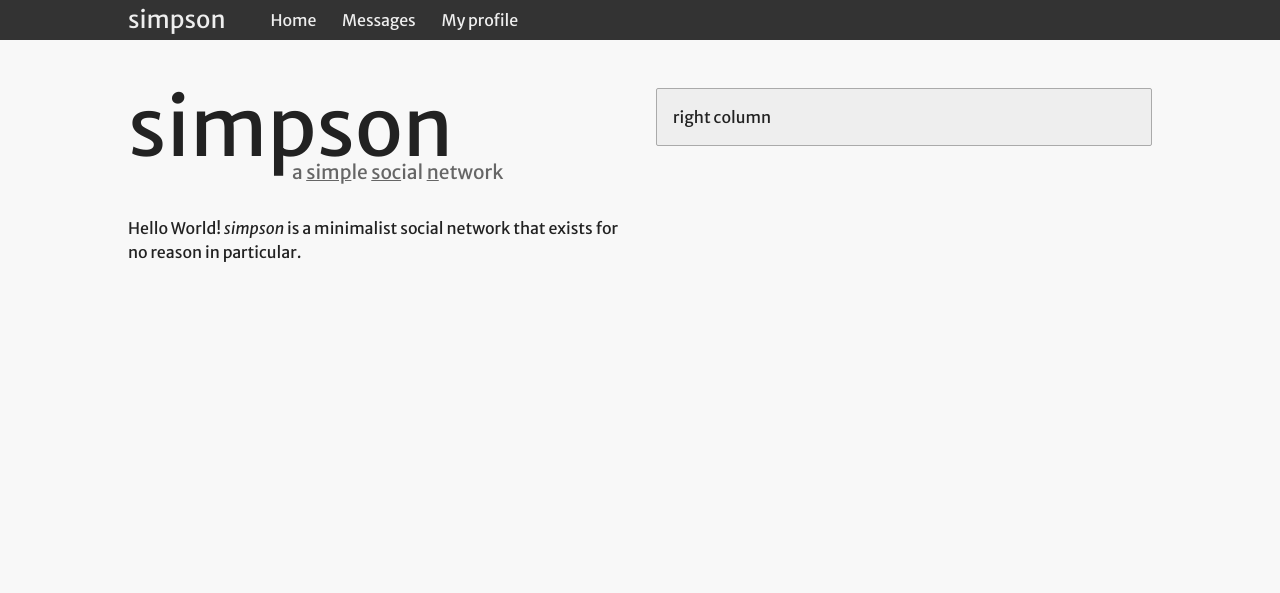
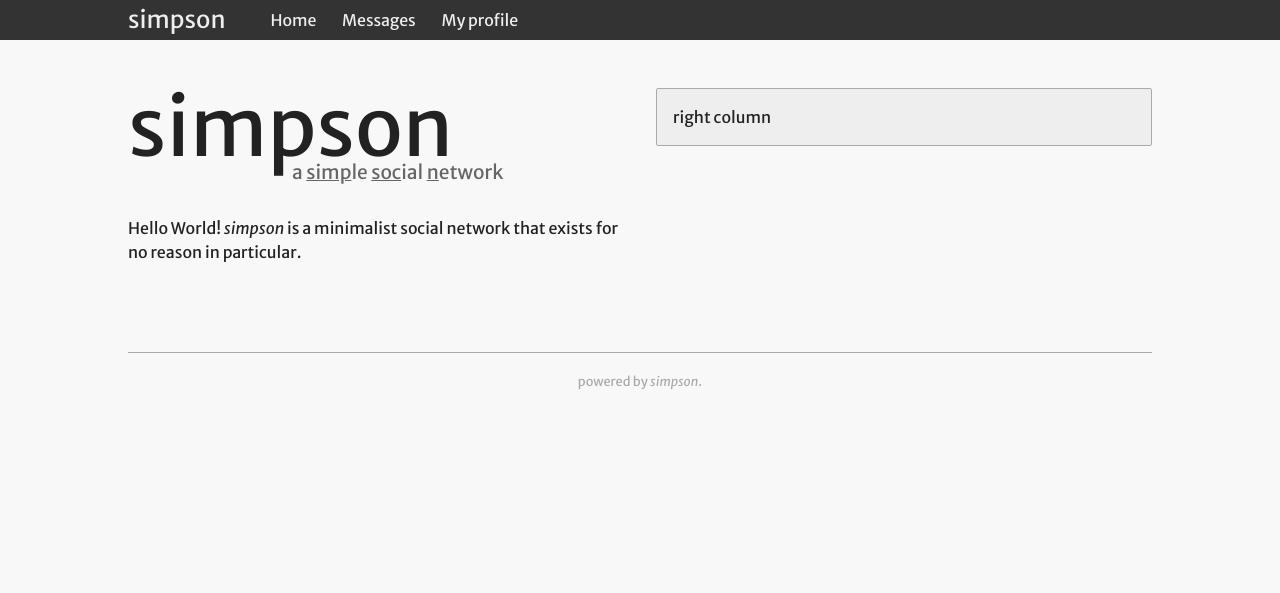
Before and after one commit to vvye/simpson, a PHP site: page / in a window 1280 px wide. Shown: the top 593 px of the page. Run offline with PHP 8.4, Linux system fonts and the light colour scheme.

Commit message:
Add footer

```diff
--- a/css/main.css
+++ b/css/main.css
@@ -79,8 +79,10 @@ p {
     margin-bottom: 0.5rem;
 }
 
-.grid {
-    clear-after: both;
+.grid:after {
+    display: table;
+    content: '';
+    clear: both;
 }
 
 .column {
@@ -102,3 +104,16 @@ p {
     background-color: #eee;
     padding: 1rem;
 }
+
+footer {
+    max-width: 64rem;
+    margin: 2rem auto 0;
+    border-top: 1px solid #aaa;
+    padding-top: 1rem;
+}
+
+footer p {
+    text-align: center;
+    color: #aaa;
+    font-size: 0.8rem;
+}
--- a/index.php
+++ b/index.php
@@ -38,5 +38,11 @@
 			?>
 		</div>
 
+		<footer>
+			<p>
+				powered by <em>simpson</em>.
+			</p>
+		</footer>
+
 	</body>
 </html>
```
